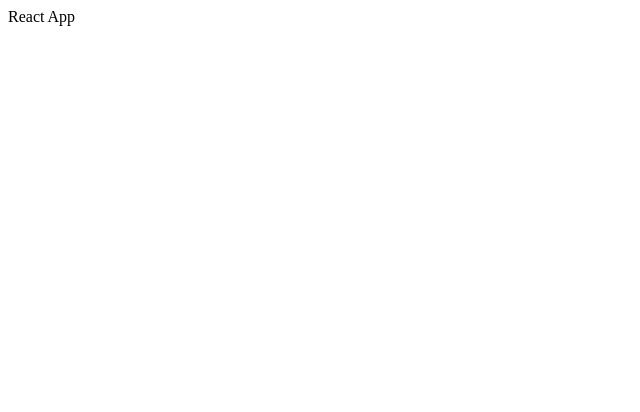
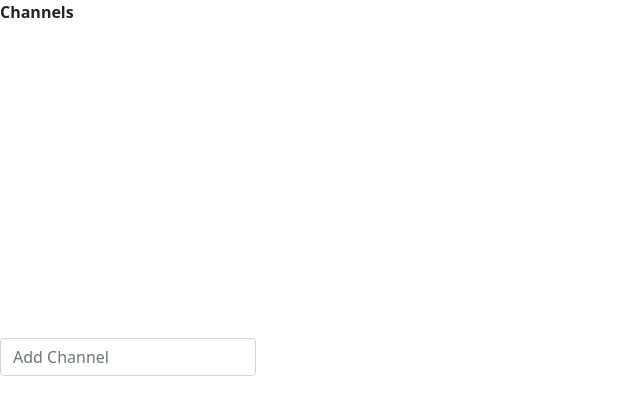
Before and after one commit to afonsir/rtsupport, a React app in the folder rtsupport-frontend/: page / in a window 1280 px wide. Shown: the top 412 px of the page, without its empty margins (0-640 px from the left). Built offline with nearby package versions, Linux system fonts and the light colour scheme.

Commit message:
Feat: add channels components

```diff
--- /dev/null
+++ b/rtsupport-frontend/src/components/App.css
@@ -0,0 +1,77 @@
+.app {
+  display:flex;
+  flex-direction: row;
+  flex-wrap: nowrap;
+  height: 100vh;
+  font-size: 16px;
+}
+
+.nav {
+  flex-basis: 20%;
+}
+
+.messages-container {
+  flex-basis: 80%;
+  margin-bottom: 0;
+  height: 100vh;
+}
+
+.support, .users {
+  height: 50vh;
+  margin-bottom: 0;
+}
+
+.channels, .users, .messages {
+  display: flex;
+  flex-direction: column;
+  justify-content: space-between;
+}
+
+.channels, .users {
+  height: 88%;
+}
+
+.messages {
+  height: 94%;
+}
+
+.channels > ul, .messages > ul, .users > ul {
+  flex: 1;
+  overflow-y: auto;
+}
+
+.message > .author{
+  flex-basis: 100%;
+}
+
+.message > .body {
+  flex-basis: 100%;
+}
+
+.active {
+  background-color: #E8E8E8;
+}
+
+.timestamp {
+  color: #808080;
+  font-style: italic;
+  padding-left: 10px;
+  font-size: 13px;
+}
+
+.form-group {
+  margin-bottom: 0;
+}
+
+ul {
+  list-style-type:none;
+  padding: 0;
+}
+
+li {
+  padding: 0 4px 0 4px;
+}
+
+a {
+  cursor: pointer;
+}
--- a/rtsupport-frontend/src/components/App.jsx
+++ b/rtsupport-frontend/src/components/App.jsx
@@ -1,6 +1,40 @@
-function App() {
+import React, { useState } from 'react'
+
+import 'bootstrap/dist/css/bootstrap.css'
+import './App.css'
+
+import ChannelSection from './channels/ChannelSection'
+
+const App = () => {
+  const [channels, setChannels] = useState([])
+  const [activeChannel, setActiveChannel] = useState('')
+
+  const handleAddChannel = (name) => {
+    const newChannel = {
+      id: channels.length,
+      name
+    }
+
+    setChannels(oldState => [...oldState, newChannel])
+    // TODO: send to server
+  }
+
+  const handleSetActiveChannel = (activeChannel) => {
+    setActiveChannel(activeChannel)
+    // TODO: get channel messages
+  }
+
   return (
-    <div>React App</div>
+    <div className='app'>
+      <div className='nav'>
+        <ChannelSection
+          channels={channels}
+          activeChannel={activeChannel}
+          setActiveChannel={handleSetActiveChannel}
+          addChannel={handleAddChannel}
+        />
+      </div>
+    </div>
   )
 }
 
--- /dev/null
+++ b/rtsupport-frontend/src/components/channels/Channel.jsx
@@ -0,0 +1,21 @@
+import React from 'react'
+
+const Channel = ({ channel, activeChannel, setActiveChannel }) => {
+  const isActive = channel === activeChannel ? 'active' : ''
+
+  const handleClick = (event) => {
+    event.preventDefault()
+
+    setActiveChannel(channel)
+  }
+
+  return (
+    <li className={isActive}>
+      <a onClick={(e) => handleClick(e)}>
+        {channel.name}
+      </a>
+    </li>
+  )
+}
+
+export default Channel
--- /dev/null
+++ b/rtsupport-frontend/src/components/channels/ChannelForm.jsx
@@ -0,0 +1,28 @@
+import React, { useState } from 'react'
+
+const ChannelForm = ({ addChannel }) => {
+  const [channel, setChannel] = useState('')
+
+  const handleSubmit = (event) => {
+    event.preventDefault()
+
+    addChannel(channel)
+
+    event.target.reset()
+  }
+
+  return (
+    <form onSubmit={(e) => handleSubmit(e)}>
+      <div className='form-group'>
+        <input
+          className='form-control'
+          placeholder='Add Channel'
+          type='text'
+          onChange={(e) => setChannel(e.target.value)}
+        />
+      </div>
+    </form>
+  )
+}
+
+export default ChannelForm
--- /dev/null
+++ b/rtsupport-frontend/src/components/channels/ChannelList.jsx
@@ -0,0 +1,28 @@
+import React from 'react'
+
+import Channel from './Channel'
+
+const ChannelList = ({
+  channels,
+  activeChannel,
+  setActiveChannel
+}) => {
+  return (
+    <ul>
+      {
+        channels.map(channel => {
+          return (
+            <Channel
+              key={channel.id}
+              channel={channel}
+              activeChannel={activeChannel}
+              setActiveChannel={setActiveChannel}
+            />
+          )
+        })
+      }
+    </ul>
+  )
+}
+
+export default ChannelList
--- /dev/null
+++ b/rtsupport-frontend/src/components/channels/ChannelSection.jsx
@@ -0,0 +1,32 @@
+import React from 'react'
+
+import ChannelList from './ChannelList'
+import ChannelForm from './ChannelForm'
+
+const ChannelSection = ({
+  channels,
+  activeChannel,
+  setActiveChannel,
+  addChannel
+}) => {
+  return (
+    <div className='support panel panel-primary'>
+      <div className='panel-heading'>
+        <strong>Channels</strong>
+      </div>
+
+      <div className='panel-body channels'>
+        <ChannelList
+          channels={channels}
+          activeChannel={activeChannel}
+          setActiveChannel={setActiveChannel}
+        />
+        <ChannelForm
+          addChannel={addChannel}
+        />
+      </div>
+    </div>
+  )
+}
+
+export default ChannelSection
```
